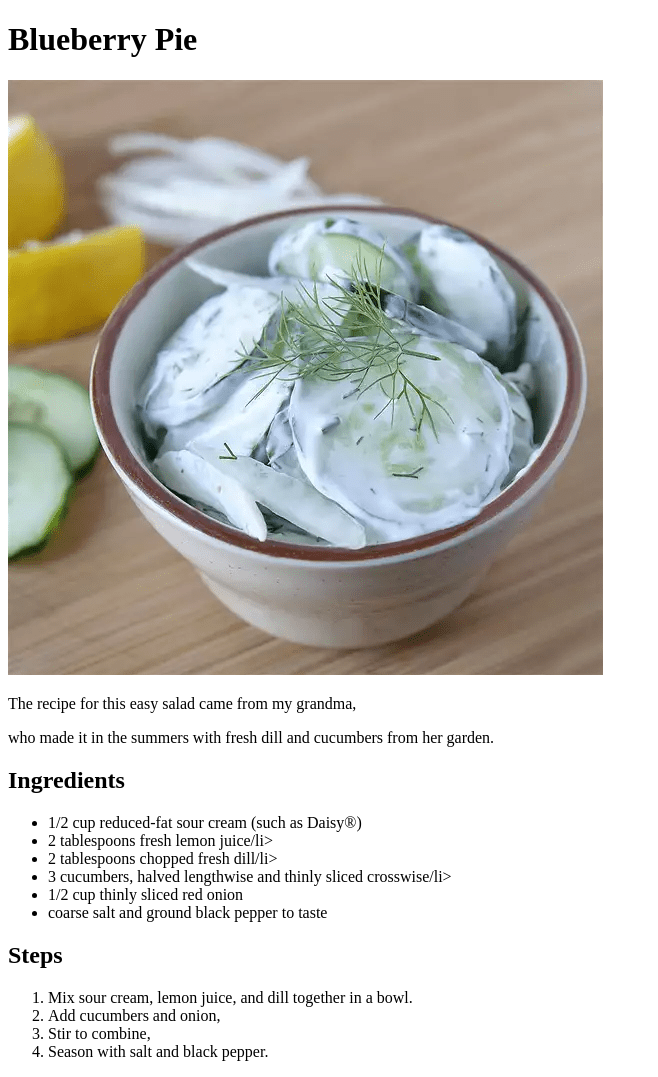
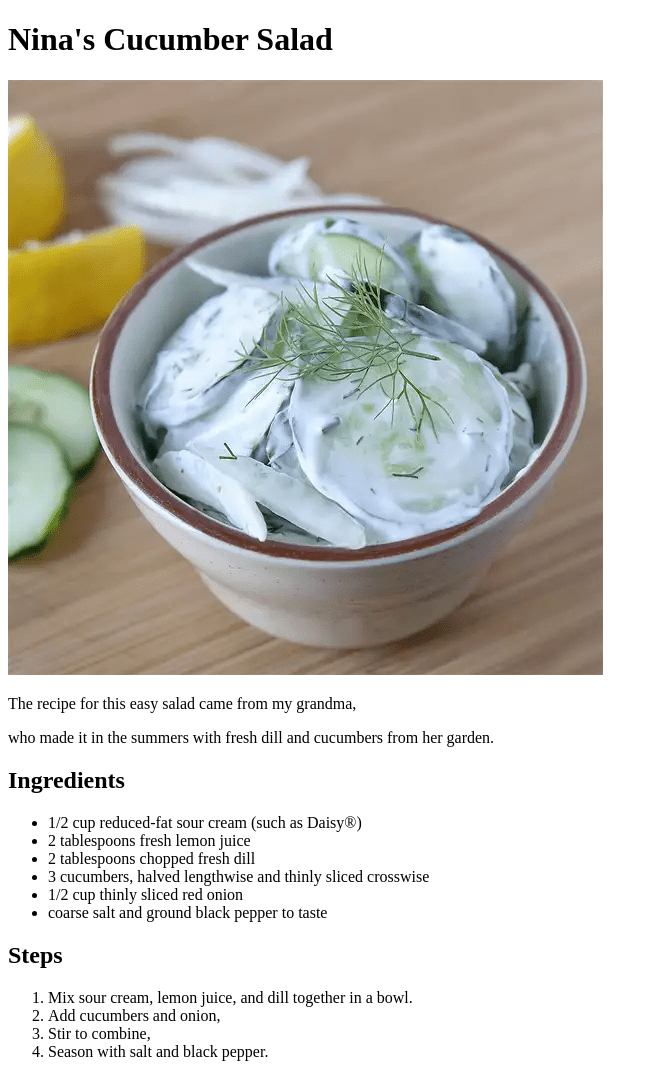
Before and after one commit to NaitsabesSiuol/odin-recipes, a plain HTML site: page recipes/NinaCucumberSalad.html in a window 1280 px wide. Shown: the whole page, without its empty margins (0-658 px from the left). Drawn offline with Linux system fonts and the light colour scheme.

Commit message:
fixed some major typos in Cucumber Salad recipe page

```diff
--- a/recipes/NinaCucumberSalad.html
+++ b/recipes/NinaCucumberSalad.html
@@ -8,7 +8,7 @@
 </head>
 
 <body>
-    <h1>Blueberry Pie</h1>
+    <h1>Nina's Cucumber Salad</h1>
     <img src="Nina's Cucumber Salad.png">
     <p>The recipe for this easy salad came from my grandma,</p>
     <p>who made it in the summers with fresh dill and cucumbers from her garden.</p>
@@ -16,9 +16,9 @@
     <h2>Ingredients</h2>
     <ul>
         <li>1/2 cup reduced-fat sour cream (such as Daisy®)</li>
-        <li>2 tablespoons fresh lemon juice/li>
-        <li>2 tablespoons chopped fresh dill/li>
-        <li>3 cucumbers, halved lengthwise and thinly sliced crosswise/li>
+        <li>2 tablespoons fresh lemon juice</li>
+        <li>2 tablespoons chopped fresh dill</li>
+        <li>3 cucumbers, halved lengthwise and thinly sliced crosswise</li>
         <li>1/2 cup thinly sliced red onion</li>
         <li>coarse salt and ground black pepper to taste</li>
     </ul>
```
